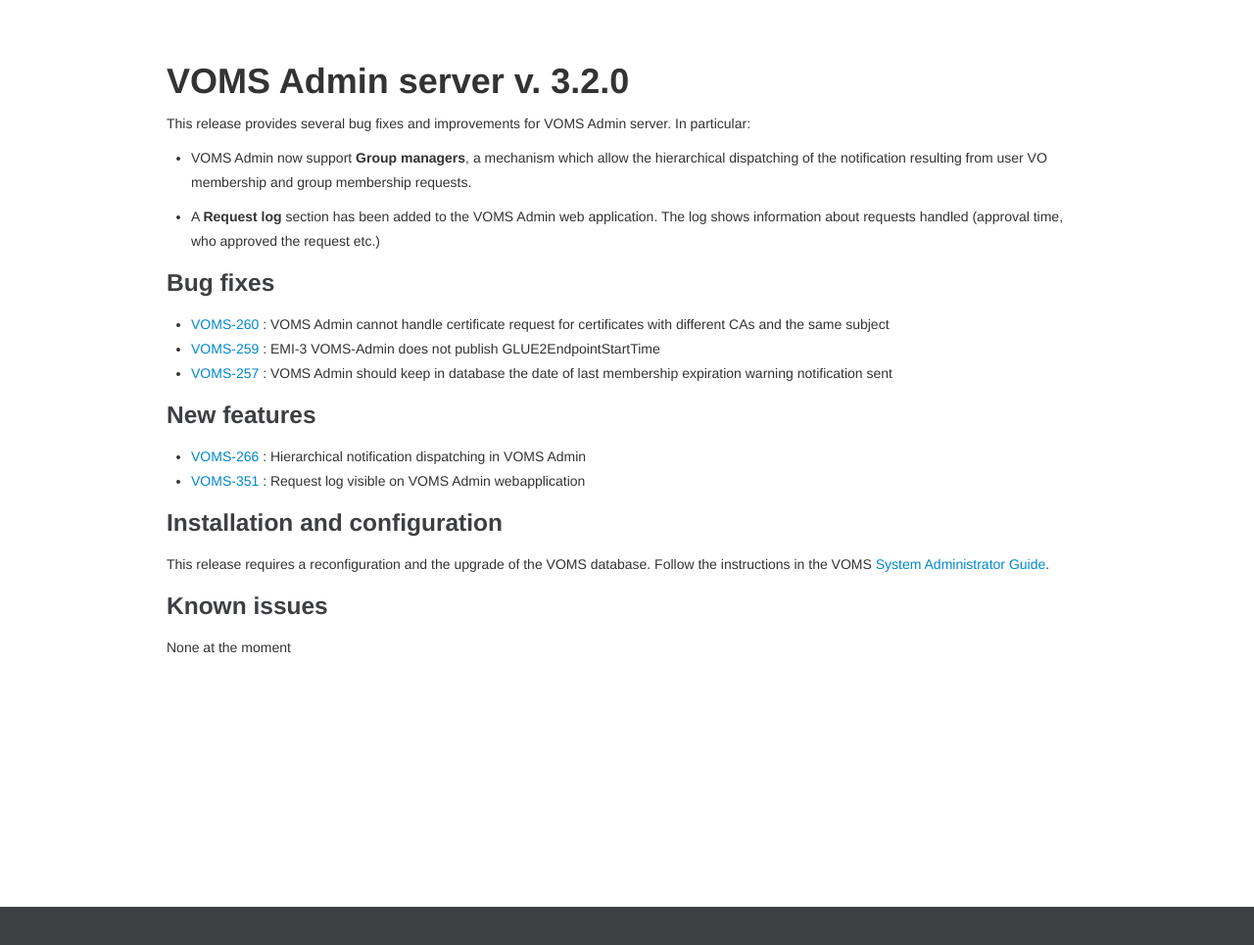
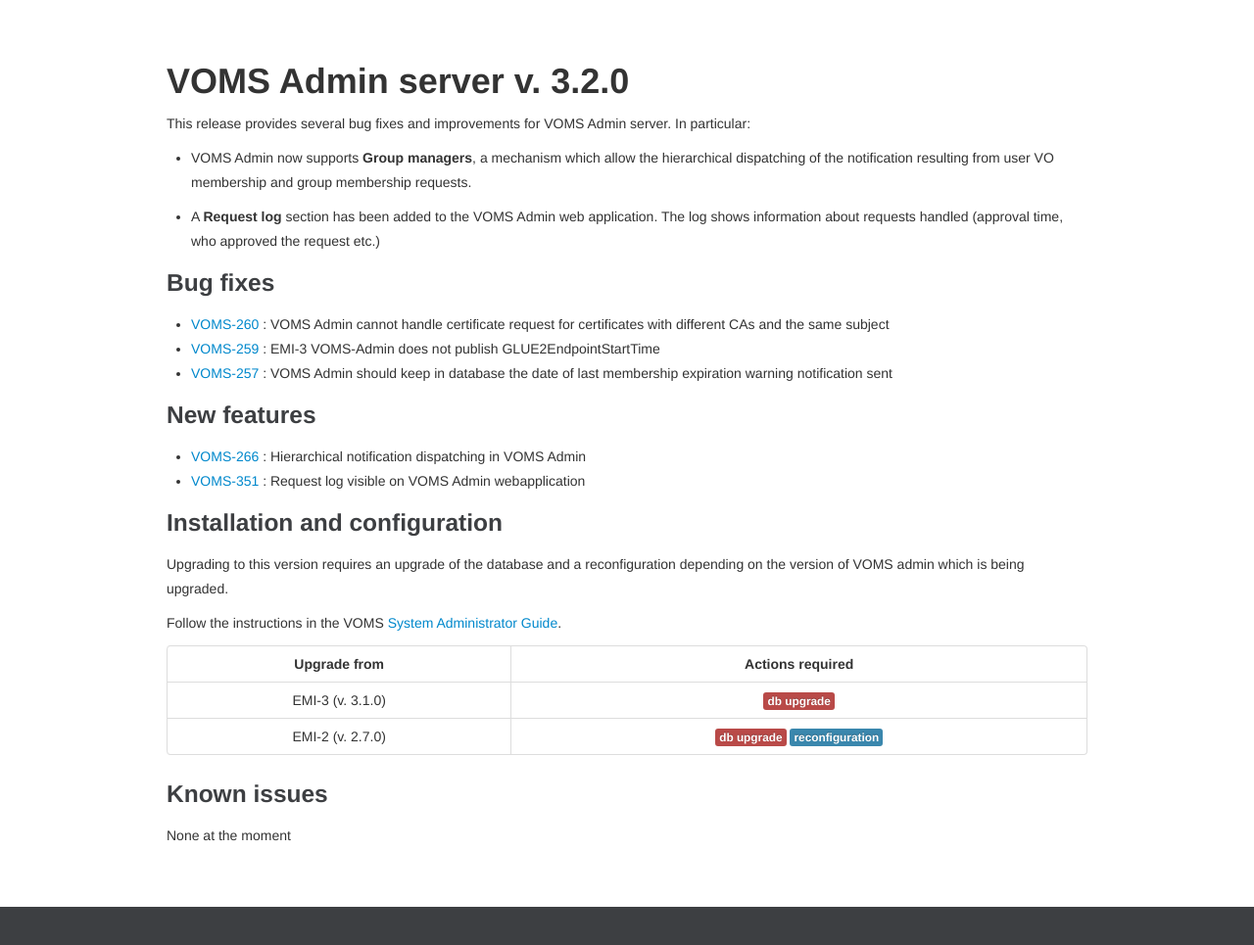
Before and after one commit to italiangrid/voms, a Jekyll site: the page built from release-notes/voms-admin-server/3.2.0/index.md, in a window 1280 px wide and 1090 px high, cut to the strip 104-1069 px from the top of the window. Shown: the whole strip at 98% size. Built offline with Jekyll 4.4.1, drawn with Linux system fonts in a browser that asks for light colours; Markdown is read by kramdown in place of the engine named in the settings.

Commit message:
Changes to the layout. VOMS Admin 3.2.0 announcement post draft.

```diff
--- a/release-notes/voms-admin-server/3.2.0/index.md
+++ b/release-notes/voms-admin-server/3.2.0/index.md
@@ -22,7 +22,7 @@
 This release provides several bug fixes and improvements for VOMS Admin server.
 In particular:
 
-- VOMS Admin now support **Group managers**, a mechanism which allow the hierarchical dispatching
+- VOMS Admin now supports **Group managers**, a mechanism which allow the hierarchical dispatching
 of the notification resulting from user VO membership and group membership requests.
 
 - A **Request log** section has been added to the VOMS Admin web application. The log shows information
@@ -39,8 +39,14 @@
 
 ### Installation and configuration
 
-This release requires a reconfiguration and the upgrade of the VOMS database. Follow the instructions in the
-VOMS [System Administrator Guide]({{site.baseurl}}/documentation/sysadmin-guide).
+Upgrading to this version requires an upgrade of the database and a reconfiguration depending on the version of VOMS admin which is being upgraded.
+
+Follow the instructions in the VOMS [System Administrator Guide]({{site.baseurl}}/documentation/sysadmin-guide).
+
+| Upgrade from | Actions required |
+|:------------:|:----------------:|
+| EMI-3 (v. 3.1.0) | <span class="label label-important">db upgrade</span> |
+| EMI-2 (v. 2.7.0) | <span class="label label-important">db upgrade</span> <span class="label label-info">reconfiguration</span> |
 
 ### Known issues
 
```
Also changed, not shown: _layouts/post.html (+6 -6 lines), _posts/2013-07-12-voms-admin-3-0-2-released.md (added, +24 -0 lines), documentation/sysadmin-guide/3.0.0/index.md (+19 -20 lines), download.md (+3 -1 lines), news.md (+1 -1 lines), _posts/2013-07-12-new-web-site-online.md (renamed from _posts/2013-07-01-new-web-site-online.md).
